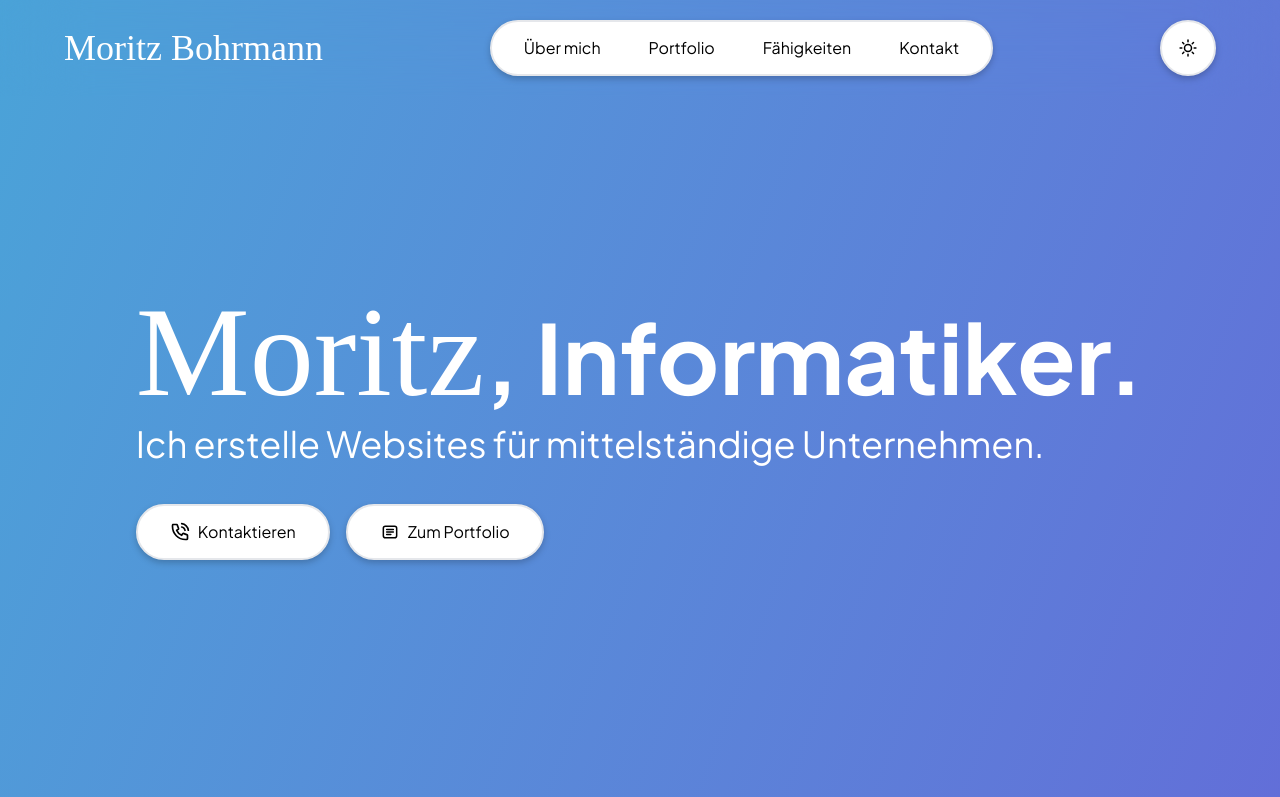
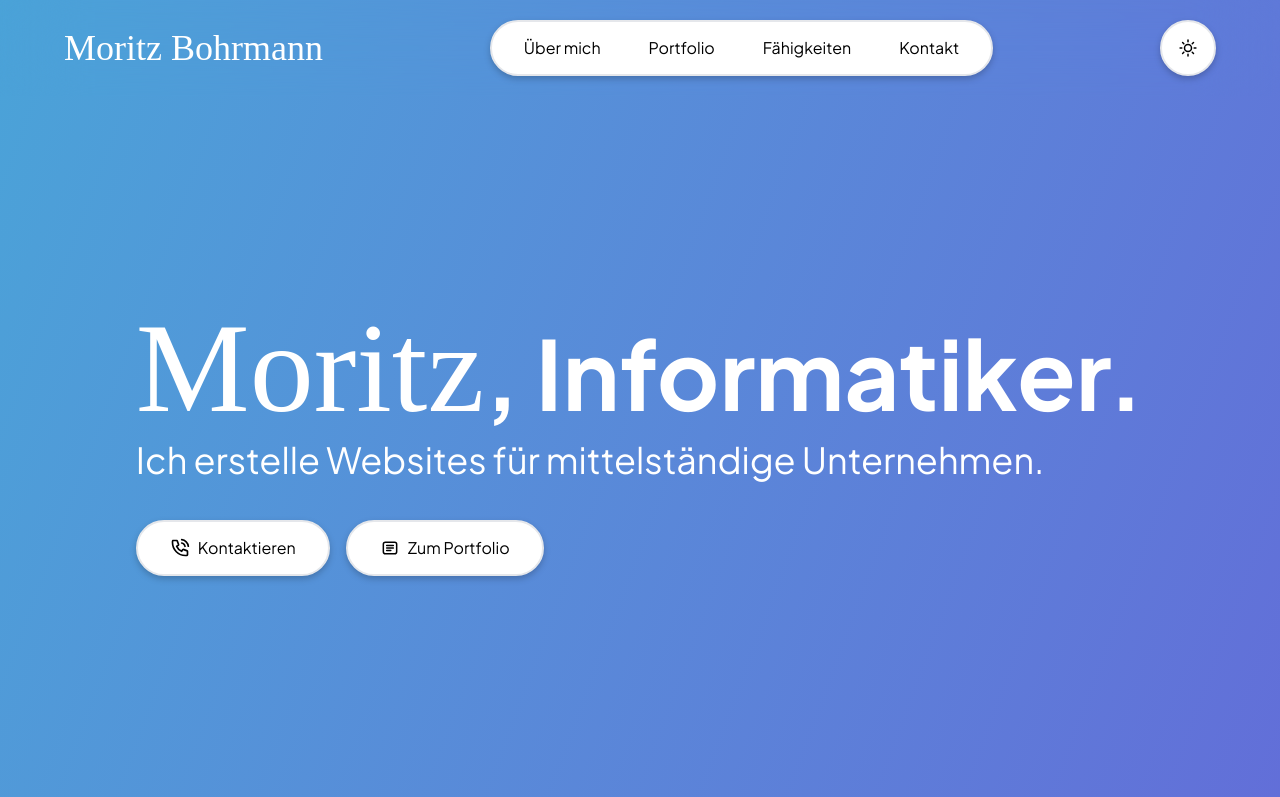
Before and after one commit to moritzbohrmann/moritzbohrmann_de, a React (Vite) app: page / in a window 1280 px wide. Shown: the top 797 px of the page. Built offline with nearby package versions, Linux system fonts and the light colour scheme; a web font is replaced by a local one.

Commit message:
adjusted spacing between opener and navigation bar

```diff
--- a/src/App.tsx
+++ b/src/App.tsx
@@ -12,7 +12,7 @@ function App() {
       <header className="fixed z-20 h-24 w-full">
         <Navigation />
       </header>
-      <main className="mt-24 flex flex-1 flex-col overflow-hidden">
+      <main className="mt-28 flex flex-1 flex-col overflow-hidden">
         <div className="m-auto flex flex-col gap-2 px-4 py-20 text-center sm:py-28 sm:text-left lg:py-48">
           <span className="whitespace-nowrap">
             <span className="font-['Just_Me_Again_Down_Here'] text-6xl text-white sm:text-8xl lg:text-9xl">
```
